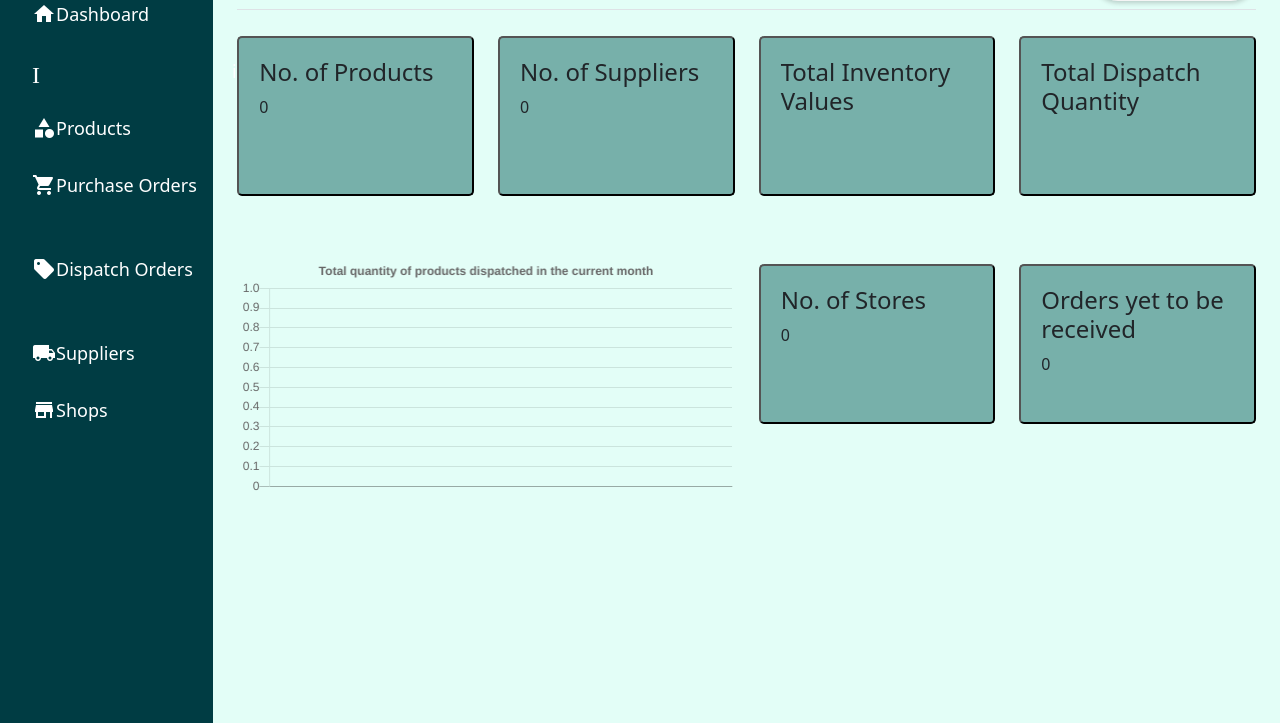
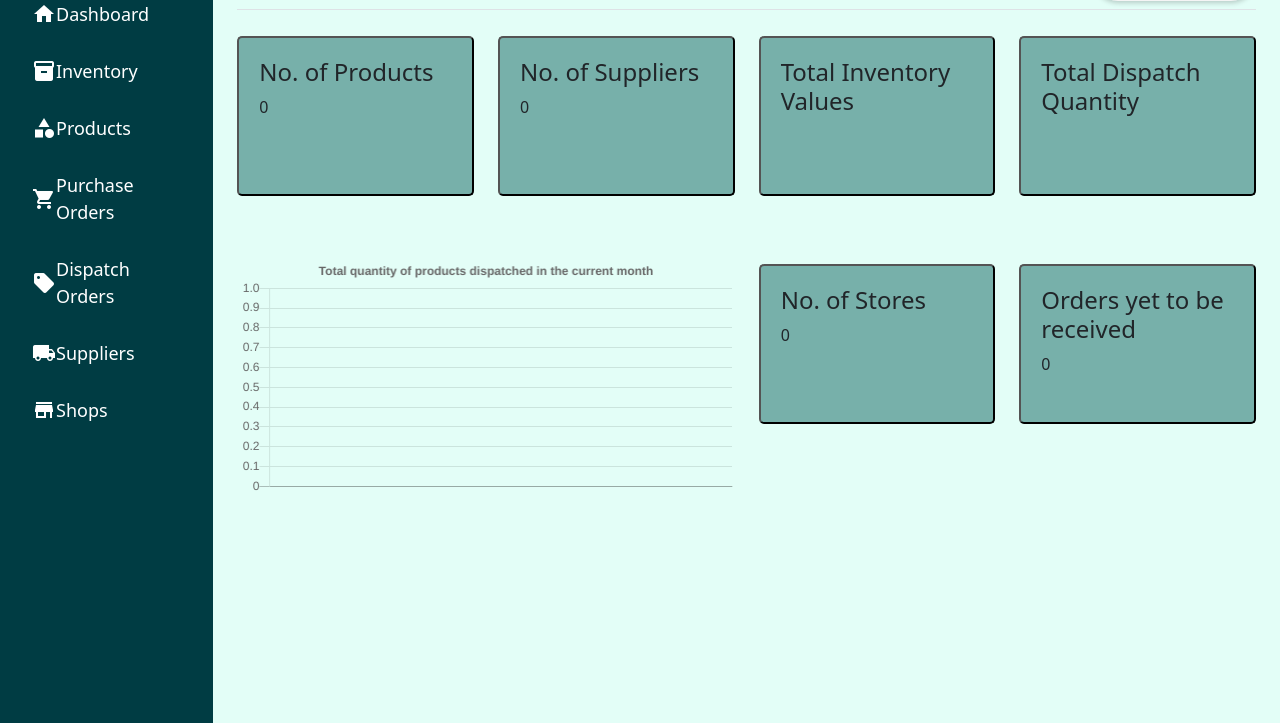
Before and after one commit to SenudaJK/Web-Development-Project, a PHP site: page /dashboard.php in a window 1280 px wide. Shown: the part 77-800 px from the top of the page. Run offline with PHP 8.4, Linux system fonts and the light colour scheme; the visitor is signed in with stand-in values (Sample User, id 1); data that the repository does not hold is empty; some libraries are stand-ins or nearby versions.

Commit message:
Update dashboard.php

```diff
--- a/dashboard.php
+++ b/dashboard.php
@@ -96,7 +96,7 @@ $role = $_SESSION['role'];
                             <a class="nav-link active" href="dashboard.php"><i class="material-icons">home</i>Dashboard</a>
                         </li>
                         <li class="nav-item">
-                            <a class="nav-link" href="InventoryUpdate.php"><i class="material-icons">Inventory</i>inventory</a>
+                            <a class="nav-link" href="InventoryUpdate.php"><i class="material-icons">inventory</i>Inventory</a>
                         </li>
                         <li class="nav-item">
                             <a class="nav-link" href="productGet.php"><i class="material-icons">category</i>Products</a>
```
